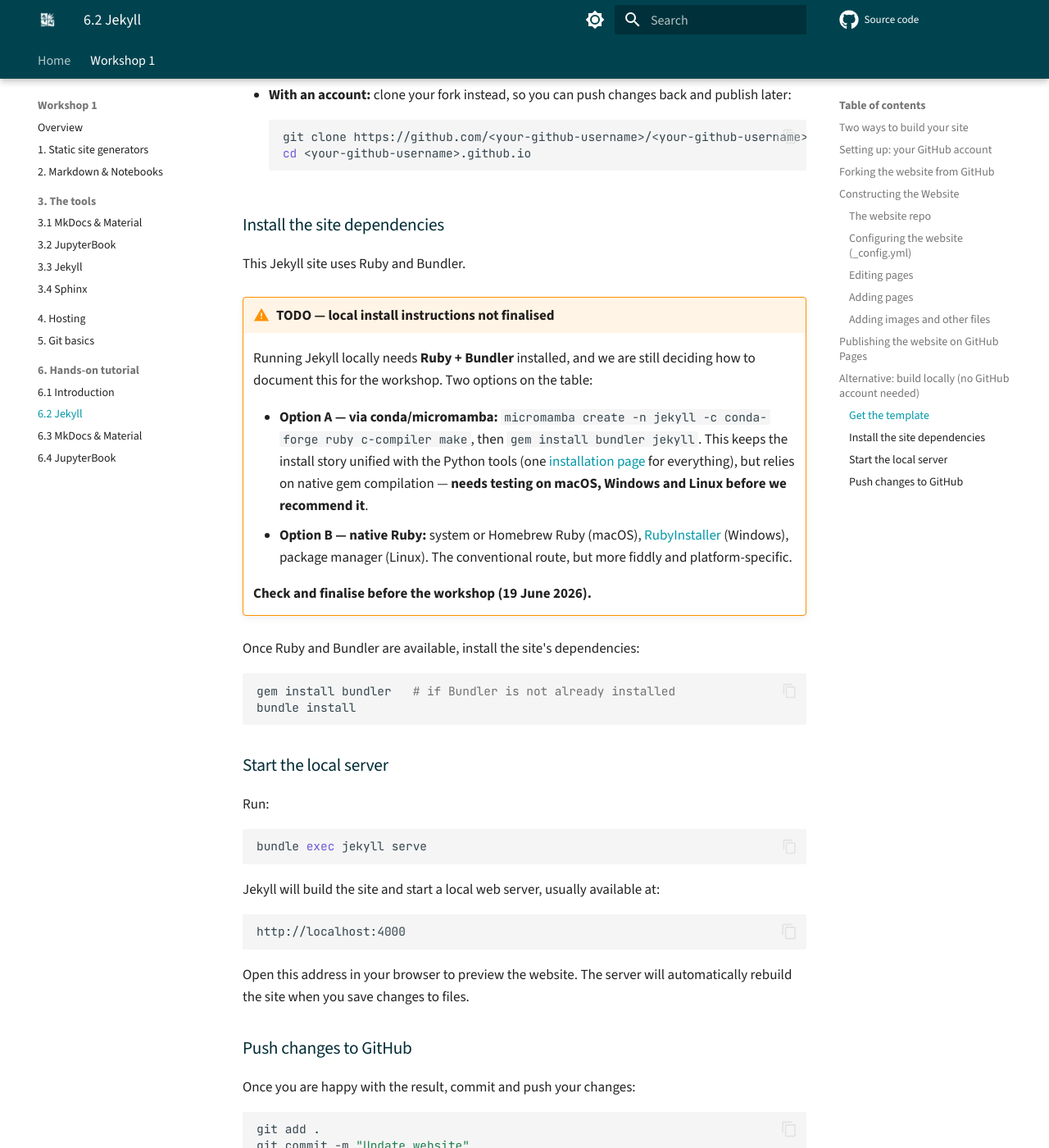
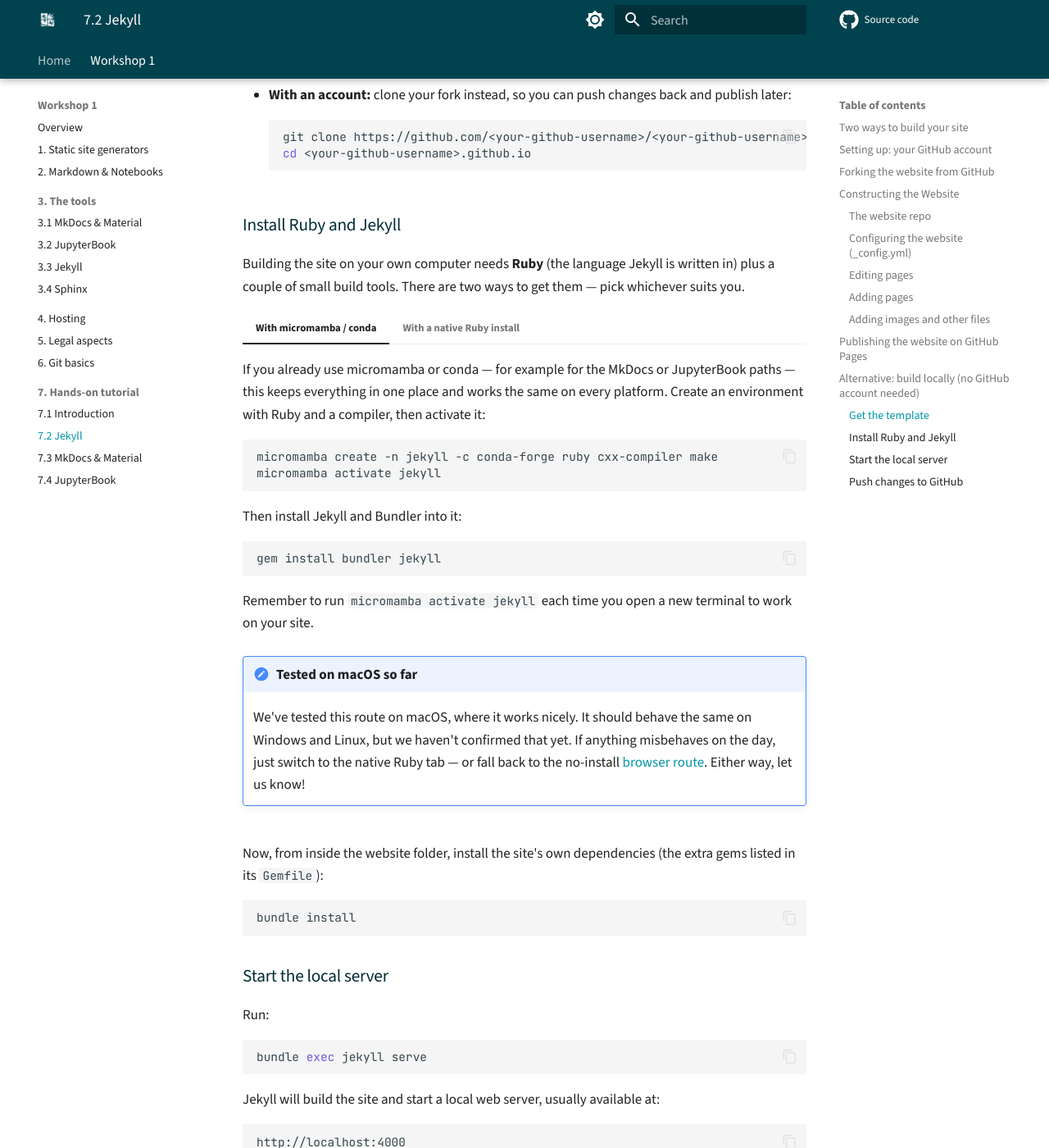
Before and after one commit to bristol-glaciology/geog-digital-tools, an MkDocs documentation site: the page built from docs/workshop-1/hands-on-jekyll.md, in a window 1280 px wide and 1400 px high, scrolled down 6986 px. Shown: the whole window at 82% size. Built offline with MkDocs 1.6.1 and Material for MkDocs 9.7.7, drawn with Linux system fonts in a browser that asks for light colours; comment, search, counter and statistics services are not loaded; some of the changed text lies outside the part shown.

Commit message:
jekyll and legal (#8)

````diff
--- a/docs/workshop-1/hands-on-jekyll.md
+++ b/docs/workshop-1/hands-on-jekyll.md
@@ -214,23 +214,48 @@
     cd <your-github-username>.github.io
     ```
 
-### Install the site dependencies
+### Install Ruby and Jekyll
 
-This Jekyll site uses Ruby and Bundler.
+Building the site on your own computer needs **Ruby** (the language Jekyll is written in) plus a couple of small build tools. There are two ways to get them — pick whichever suits you.
 
-!!! warning "TODO — local install instructions not finalised"
+=== "With micromamba / conda"
 
-    Running Jekyll locally needs **Ruby + Bundler** installed, and we are still deciding how to document this for the workshop. Two options on the table:
+    If you already use micromamba or conda — for example for the MkDocs or JupyterBook paths — this keeps everything in one place and works the same on every platform. Create an environment with Ruby and a compiler, then activate it:
 
-    - **Option A — via conda/micromamba:** `micromamba create -n jekyll -c conda-forge ruby c-compiler make`, then `gem install bundler jekyll`. This keeps the install story unified with the Python tools (one [installation page](installation.md) for everything), but relies on native gem compilation — **needs testing on macOS, Windows and Linux before we recommend it**.
-    - **Option B — native Ruby:** system or Homebrew Ruby (macOS), [RubyInstaller](https://rubyinstaller.org/) (Windows), package manager (Linux). The conventional route, but more fiddly and platform-specific.
+    ```bash
+    micromamba create -n jekyll -c conda-forge ruby cxx-compiler make
+    micromamba activate jekyll
+    ```
 
-    **Check and finalise before the workshop (19 June 2026).**
+    Then install Jekyll and Bundler into it:
 
-Once Ruby and Bundler are available, install the site's dependencies:
+    ```bash
+    gem install bundler jekyll
+    ```
+
+    Remember to run `micromamba activate jekyll` each time you open a new terminal to work on your site.
+
+    !!! note "Tested on macOS so far"
+
+        We've tested this route on macOS, where it works nicely. It should behave the same on Windows and Linux, but we haven't confirmed that yet. If anything misbehaves on the day, just switch to the native Ruby tab — or fall back to the no-install [browser route](#two-ways-to-build-your-site). Either way, let us know!
+
+=== "With a native Ruby install"
+
+    The conventional route is to install Ruby directly:
+
+    - **macOS:** the cleanest option is [Homebrew](https://brew.sh): `brew install ruby`. (The Ruby that ships with macOS is old and awkward for installing gems, so a Homebrew Ruby is recommended.)
+    - **Windows:** download and run [RubyInstaller](https://rubyinstaller.org/), choosing the version **with the DevKit** — this includes the build tools Jekyll needs.
+    - **Linux:** install Ruby and its development headers via your package manager, e.g. `sudo apt install ruby-full build-essential` on Debian/Ubuntu.
+
+    Then install Jekyll and Bundler:
+
+    ```bash
+    gem install bundler jekyll
+    ```
+
+Now, from inside the website folder, install the site's own dependencies (the extra gems listed in its `Gemfile`):
 
 ```bash
-gem install bundler   # if Bundler is not already installed
 bundle install
 ```
 
--- a/mkdocs.yml
+++ b/mkdocs.yml
@@ -85,9 +85,10 @@
       - 3.3 Jekyll: workshop-1/jekyll.md
       - 3.4 Sphinx: workshop-1/sphinx.md
     - 4. Hosting: workshop-1/hosting.md
-    - 5. Git basics: workshop-1/git-intro.md
-    - 6. Hands-on tutorial:
-      - 6.1 Introduction: workshop-1/hands-on.md
-      - 6.2 Jekyll: workshop-1/hands-on-jekyll.md
-      - 6.3 MkDocs & Material: workshop-1/hands-on-mkdocs.md
-      - 6.4 JupyterBook: workshop-1/hands-on-jupyterbook.md
+    - 5. Legal aspects: workshop-1/legal.md
+    - 6. Git basics: workshop-1/git-intro.md
+    - 7. Hands-on tutorial:
+      - 7.1 Introduction: workshop-1/hands-on.md
+      - 7.2 Jekyll: workshop-1/hands-on-jekyll.md
+      - 7.3 MkDocs & Material: workshop-1/hands-on-mkdocs.md
+      - 7.4 JupyterBook: workshop-1/hands-on-jupyterbook.md
````
Also changed, not shown: CLAUDE.md (+13 -12 lines), docs/workshop-1/git-intro.md (+1 -1 lines), docs/workshop-1/hosting.md (+0 -10 lines), docs/workshop-1/index.md (+3 -2 lines), docs/workshop-1/legal.md (added, +31 -0 lines).
